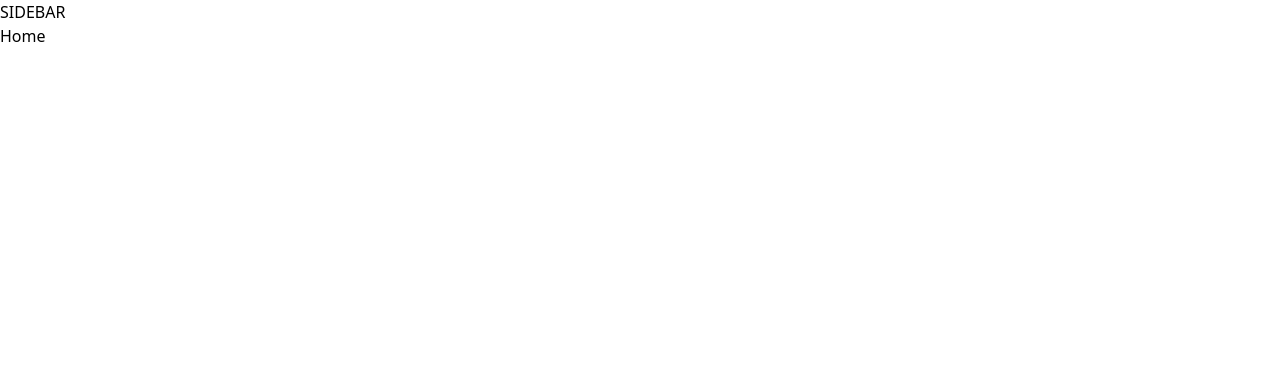
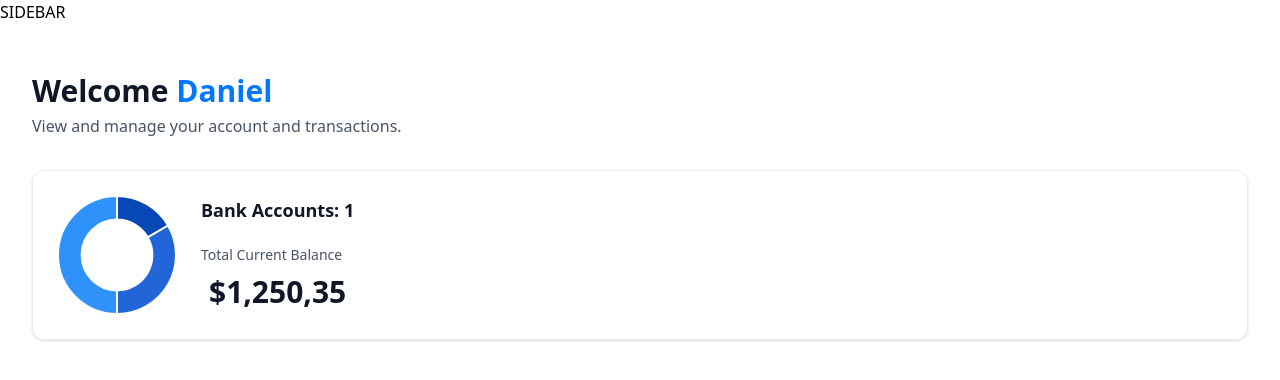
Before and after one commit to DanielTruscaV1/BankView, a Next.js app: page / in a window 1280 px wide. Shown: the top 380 px of the page. Built offline with nearby package versions, Linux system fonts and the light colour scheme.

Commit message:
Update V2.

```diff
--- a/app/(root)/page.tsx
+++ b/app/(root)/page.tsx
@@ -1,8 +1,29 @@
 import React from 'react'
 
+import HeaderBox from "@/components/HeaderBox"
+import TotalBalanceBox from '@/components/TotalBalanceBox';
+
 const Home = () => {
+  const loggedIn = { firstName: "Daniel"};
+
   return (
-    <div>Home</div>
+    <section className="home">
+      <div className="home-content">
+        <header className="home-header">
+          <HeaderBox
+            type="greeting"
+            title="Welcome"
+            user={loggedIn?.firstName || "Gues"}
+            subtext="View and manage your account and transactions."
+          />
+          <TotalBalanceBox
+            accounts={[]}
+            totalBanks={1}
+            totalCurrentBalance={1250.35}
+          />
+        </header>
+      </div>
+    </section>
   )
 }
 
--- /dev/null
+++ b/components/AnimatedCounter.tsx
@@ -0,0 +1,20 @@
+"use client"
+
+import React from 'react'
+
+import CountUp from "react-countup"
+
+const AnimatedCounter = ({amount}: {amount: number}) => {
+  return (
+    <>
+        <CountUp
+            decimals={2}
+            decimal=","
+            prefix="$"
+            end={amount}
+        />
+    </>
+  )
+}
+
+export default AnimatedCounter
--- /dev/null
+++ b/components/Doughnut.tsx
@@ -0,0 +1,35 @@
+"use client"
+
+import React from 'react'
+
+import {Chart as ChartJS, ArcElement, Tooltip, Legend} from "chart.js";
+import { Doughnut } from "react-chartjs-2";
+
+ChartJS.register(ArcElement, Tooltip, Legend);
+
+const DoughnutChart = ({ accounts }: DoughnutChartProps) => {
+  const data = {
+    datasets: [
+      {
+        label: 'Banks',
+        data: [1250, 2500, 3750],
+        backgroundColor: ['#0747b6', '#2265d8', '#2f91fa']
+      }
+    ],
+    labels: ['Bank 1', 'Bank 2', 'Bank 3']
+  }
+
+  return <Doughnut
+      data={data}
+      options={{
+        cutout: '60%',
+        plugins: {
+          legend: {
+            display: false
+          }
+        }
+      }}
+    />
+}
+
+export default DoughnutChart
--- /dev/null
+++ b/components/HeaderBox.tsx
@@ -0,0 +1,21 @@
+import React from 'react'
+
+const HeaderBox = ({type = "title", title, subtext, user}: HeaderBoxProps) => {
+  return (
+    <div className="header-box">
+        <h1 className="header-box-title">
+            {title}
+            {type === "greeting" && (
+                <span className="text-bankGradient">
+                    &nbsp;{user}
+                </span>
+            )}
+        </h1>
+        <p className="header-box-subtext">
+            {subtext}
+        </p>
+    </div>
+  )
+}
+
+export default HeaderBox
--- /dev/null
+++ b/components/TotalBalanceBox.tsx
@@ -0,0 +1,32 @@
+import React from 'react'
+
+import AnimatedCounter from './AnimatedCounter'
+import DoughnutChart from './Doughnut'
+
+const TotalBalanceBox = ({
+    accounts = [], totalBanks, totalCurrentBalance
+}: TotlaBalanceBoxProps) => {
+  return (
+    <section className="total-balance">
+        <div className="total-balance-chart">
+                <DoughnutChart accounts={accounts}/>
+        </div>
+
+        <div className="flex flex-col gap-6">
+            <h2 className="header-2">
+                Bank Accounts: {totalBanks}
+            </h2>
+            <div className="flex flex-col gap-2">
+                <p className="total-balance-label">
+                    Total Current Balance
+                </p>
+                <p className="total-balance-amount flex-center gap-2">
+                    <AnimatedCounter amount={totalCurrentBalance}/>
+                </p>
+            </div>
+        </div>
+    </section>
+  )
+}
+
+export default TotalBalanceBox
```
